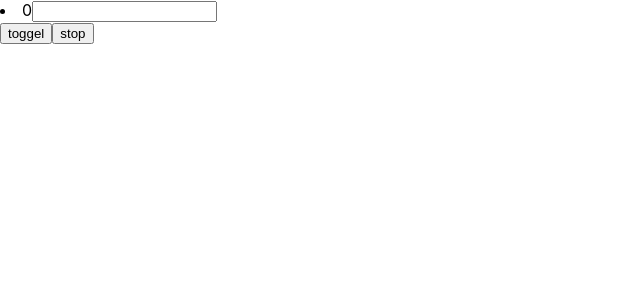
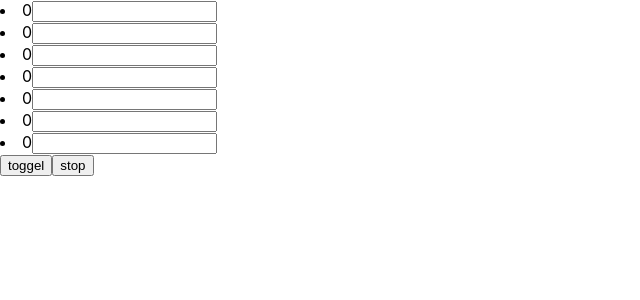
Before and after one commit to eurus1201/practice, a React (Create React App) app: page / in a window 1280 px wide. Shown: the top 300 px of the page, without its empty margins (0-640 px from the left). Built offline with nearby package versions, Linux system fonts and the light colour scheme.

Commit message:
some changes

```diff
--- a/src/App.js
+++ b/src/App.js
@@ -1,36 +1,50 @@
 import React, { useEffect, useState } from 'react';
-import './App.css';
 
 function App() {
-  const [items, setItems] = useState([0]);
-  const [active, setActive] = useState(false);
+  const [items, setItems] = useState([]);
+  const [add, setAdd] = useState(true);
+  const [counter, setCounter] = useState(0);
 
-  const toggel=()=>{
-    setActive(!active)
+  const toggel = () => {
+    setAdd(!add)
   }
 
-  useEffect(()=>{
+  const count = () => {
+    let i=0
+    if (add) {
+        setCounter(i++);
+    } else if (!add) {
+        setCounter(--i);
+    }
+  }
+  useEffect(() => {
+    count()
+  }, [])
+
+  useEffect(() => {
     let interval = null;
-    if(active){
+    if (add) {
       interval = setInterval(() => {
-        setItems(items => [...items, items++])
+        setItems(items => [...items,`${counter}`])
       }, 1000);
-    }else if(!active) {
-      clearInterval(interval);
+    } else if (!add && items!== 0) {
+      interval = setInterval(() => {
+        setItems(items => [`${counter}`, ...items])
+      }, 1000);
     }
     return () => clearInterval(interval);
-  },[active,items])
+  }, [add])
 
   const stop = () => {
-    setActive(active);
-    setItems([0]);
+    setAdd(false);
+    setItems([0])
   }
 
   return (
     <div>
-    <div>
-    {items.map((items,i)=><li key={i}>{items}<input></input></li>)}
-    </div>
+      <div>
+        {items.map((item, i) => <li key={i}>{item}<input></input></li>)}
+      </div>
       <button onClick={toggel} >
         toggel
       </button>
```
